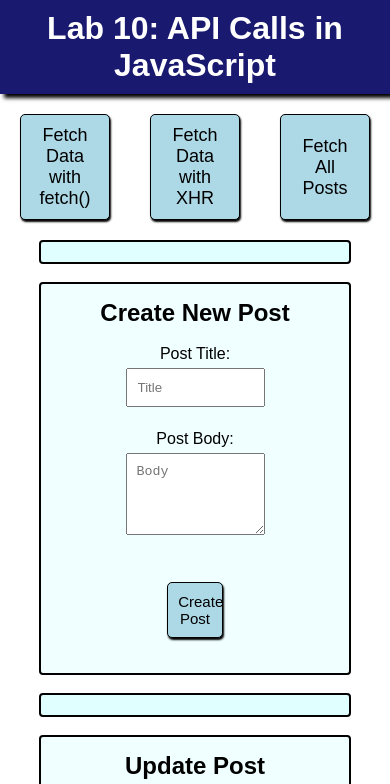
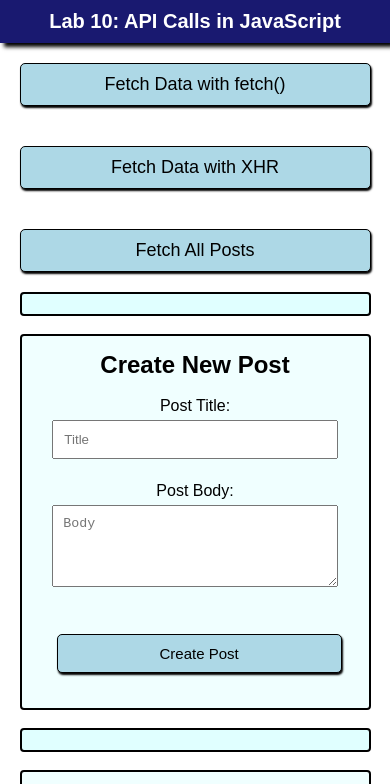
Before and after one commit to amber4est/Lab-10-API-Calls, a plain HTML site: page index.html in a window 390 px wide. Shown: the top 784 px of the page. Drawn offline with Linux system fonts and the light colour scheme.

Commit message:
Adding media responsive css styling

```diff
--- a/style.css
+++ b/style.css
@@ -123,3 +123,83 @@ input, textarea {
     background-color: red;
     color: white;
 }
+
+@media (max-width: 480px) {
+    h1{
+        font-size: 10px;
+    }
+
+    #dataDisplay, #postDisplay, #putDisplay, #fetchButton, #xhrButton, #fetchAllButton, #postForm, #putForm, #deleteForm, #createPost, #updatePost, #deletePost, input, textarea{
+    width: 90%;
+    }
+
+    #topButtons {
+        flex-direction: column;
+        align-items: center;
+    }
+
+    footer {
+        font-size: 5px;
+        padding: 3px;
+    }
+}
+
+@media (max-width: 768px) {
+    h1{
+        font-size: 12px;
+    }
+
+    #dataDisplay, #postDisplay, #putDisplay, #fetchButton, #xhrButton, #fetchAllButton, #postForm, #putForm, #deleteForm, #createPost, #updatePost, #deletePost, input, textarea{
+    width: 90%;
+    }
+
+    #topButtons {
+        flex-direction: column;
+        align-items: center;
+    }
+
+    footer {
+        font-size: 5px;
+        padding: 3px;
+    }
+}
+
+@media (max-width: 992px) {
+    h1{
+        font-size: 15px;
+    }
+
+    #dataDisplay, #postDisplay, #putDisplay, #fetchButton, #xhrButton, #fetchAllButton, #postForm, #putForm, #deleteForm, #createPost, #updatePost, #deletePost, input, textarea{
+    width: 90%;
+    }
+
+    #topButtons {
+        flex-direction: column;
+        align-items: center;
+    }
+
+    footer {
+        font-size: 6px;
+        padding: 3px;
+    }
+}
+
+@media (max-width: 1200px) {
+    h1{
+        font-size: 20px;
+    }
+
+    #dataDisplay, #postDisplay, #putDisplay, #fetchButton, #xhrButton, #fetchAllButton, #postForm, #putForm, #deleteForm, #createPost, #updatePost, #deletePost, input, textarea{
+    width: 90%;
+    }
+
+    #topButtons {
+        flex-direction: column;
+        align-items: center;
+    }
+
+    footer {
+        font-size: 15px;
+        padding: 7px;
+    }
+}
```
